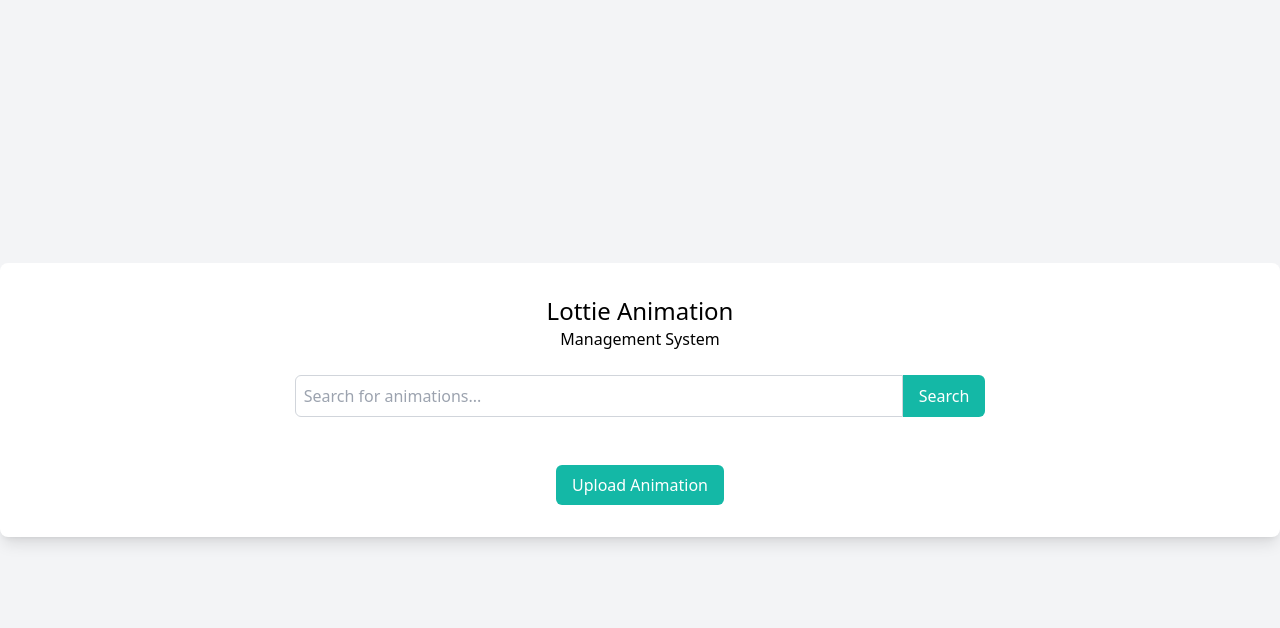
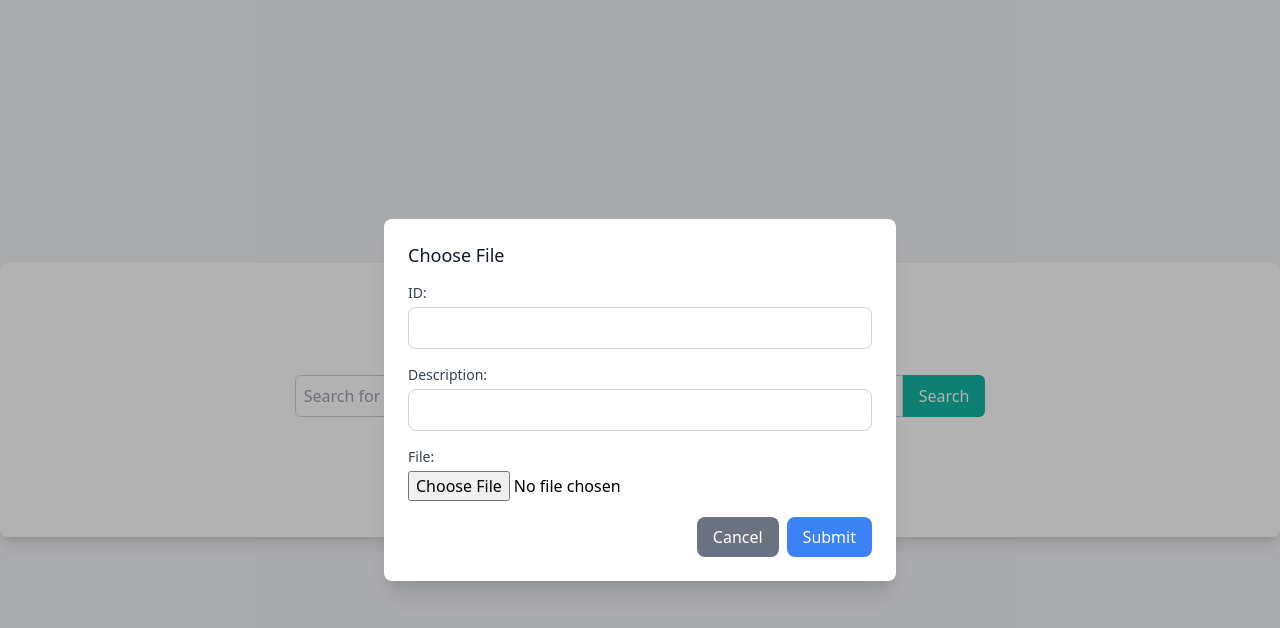
Before and after one commit to chrisdoctor/lottie-ms, a React app: page / in a window 1280 px wide. Both pictures are taken after a click on the button "Upload Animation". Shown: the top 628 px of the page. Built offline with nearby package versions, Linux system fonts and the light colour scheme.

Commit message:
Refactor LottieUpload component for dialog use

```diff
--- a/src/components/LottieUpload.tsx
+++ b/src/components/LottieUpload.tsx
@@ -1,9 +1,16 @@
-import React, { useState } from "react";
+import React, { Fragment, useState } from "react";
+import { Dialog, Transition } from "@headlessui/react";
 import { useDispatch, useSelector } from "react-redux";
 import { addItem } from "../store/lottieSlice";
 import { AppDispatch, RootState } from "../store";
 
-const LottieUpload: React.FC = () => {
+interface FileDialogProps {
+  isOpen: boolean;
+  onClose: () => void;
+}
+
+const LottieUpload: React.FC<FileDialogProps> = ({ isOpen, onClose }) => {
+  const [fileName, setFileName] = useState<string | null>(null);
   const [id, setId] = useState("");
   const [description, setDescription] = useState("");
   const dispatch = useDispatch<AppDispatch>();
@@ -15,31 +22,109 @@ const LottieUpload: React.FC = () => {
     dispatch(addItem({ id, description }));
   };
 
+  const handleFileChange = (event: React.ChangeEvent<HTMLInputElement>) => {
+    const file = event.target.files?.[0];
+    if (file) {
+      setFileName(file.name);
+    }
+  };
+
+  const handleClearFile = () => {
+    setFileName(null);
+  };
+
   return (
+    <Transition appear show={isOpen} as={Fragment}>
+      <Dialog
+        as="div"
+        className="fixed inset-0 z-10 overflow-y-auto"
+        onClose={onClose}
+      >
+        <div className="flex items-center justify-center min-h-screen px-4 text-center">
+          <div
+            className="fixed inset-0 bg-black bg-opacity-30 transition-opacity"
+            aria-hidden="true"
+          />
+          <span
+            className="inline-block align-middle h-screen"
+            aria-hidden="true"
+          >
+            &#8203;
+          </span>
+          <div className="inline-block align-middle bg-white rounded-lg px-4 pt-5 pb-4 text-left overflow-hidden shadow-xl transform transition-all sm:max-w-lg sm:w-full sm:p-6">
+            <Dialog.Title
+              as="h3"
+              className="text-lg leading-6 font-medium text-gray-900"
+            >
+              Choose File
+            </Dialog.Title>
+            <form onSubmit={handleSubmit} className="mt-4 space-y-4">
               <div>
-      <h2>Upload Lottie</h2>
-      <form onSubmit={handleSubmit}>
-        <label>
+                <label className="block text-sm font-medium text-gray-700">
                   ID:
+                </label>
                 <input
                   type="text"
                   value={id}
                   onChange={(e) => setId(e.target.value)}
+                  className="w-full mt-1 p-2 border border-gray-300 rounded-lg"
                 />
+              </div>
+              <div>
+                <label className="block text-sm font-medium text-gray-700">
+                  Description:
                 </label>
-        <label>
-          Description:
                 <input
                   type="text"
                   value={description}
                   onChange={(e) => setDescription(e.target.value)}
+                  className="w-full mt-1 p-2 border border-gray-300 rounded-lg"
                 />
+              </div>
+              <div>
+                <label className="block text-sm font-medium text-gray-700">
+                  File:
                 </label>
-        <button type="submit">Upload Lottie</button>
+                {!fileName && (
+                  <input
+                    type="file"
+                    onChange={handleFileChange}
+                    className="mt-1"
+                  />
+                )}
+                {fileName && (
+                  <div className="mt-2 flex items-center">
+                    <span className="text-gray-700">{fileName}</span>
+                    <button
+                      type="button"
+                      onClick={handleClearFile}
+                      className="ml-4 px-3 py-1 bg-red-500 text-white rounded-lg"
+                    >
+                      Clear
+                    </button>
+                  </div>
+                )}
+              </div>
+              <div className="flex justify-end space-x-2">
+                <button
+                  type="button"
+                  onClick={onClose}
+                  className="bg-gray-500 text-white px-4 py-2 rounded-lg hover:bg-gray-600"
+                >
+                  Cancel
+                </button>
+                <button
+                  type="submit"
+                  className="bg-blue-500 text-white px-4 py-2 rounded-lg hover:bg-blue-600"
+                >
+                  Submit
+                </button>
+              </div>
             </form>
-      {itemStatus === "loading" && <p>Loading...</p>}
-      {error && <p>Error: {error}</p>}
           </div>
+        </div>
+      </Dialog>
+    </Transition>
   );
 };
 
--- a/src/components/Main.tsx
+++ b/src/components/Main.tsx
@@ -1,13 +1,10 @@
-import React from "react";
+import React, { useState } from "react";
 // import LottiePreview from "./LottiePreview";
-// import LottieUpload from "./LottieUpload";
 import LottieSearch from "./LottieSearch";
+import LottieUpload from "./LottieUpload";
 
 const Main: React.FC = () => {
-  const openUploadDialog = () => {
-    alert("Upload dialog will open here.");
-    // Logic to open upload dialog will be added later
-  };
+  const [isUploadDialogOpen, setIsUploadDialogOpen] = useState(false);
 
   return (
     <div className="flex items-center justify-start md:justify-center h-screen bg-gray-100">
@@ -17,11 +14,16 @@ const Main: React.FC = () => {
         <LottieSearch />
         <button
           className="mt-6 px-4 py-2 bg-teal-500 text-white rounded-md"
-          onClick={openUploadDialog}
+          onClick={() => setIsUploadDialogOpen(true)}
         >
           Upload Animation
         </button>
       </div>
+
+      <LottieUpload
+        isOpen={isUploadDialogOpen}
+        onClose={() => setIsUploadDialogOpen(false)}
+      />
     </div>
   );
 };
```
Lines whose indentation alone changed are shown as unchanged.
